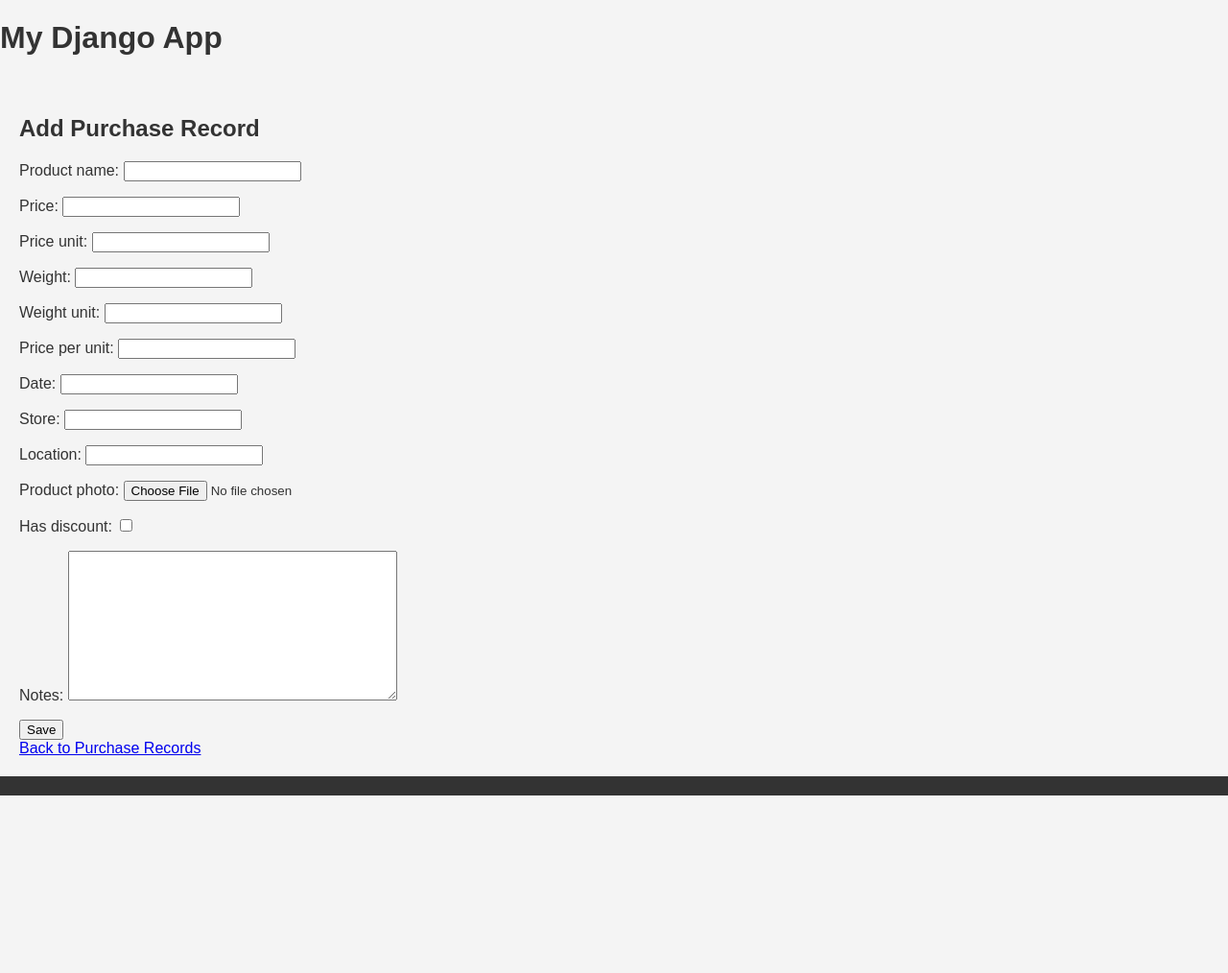
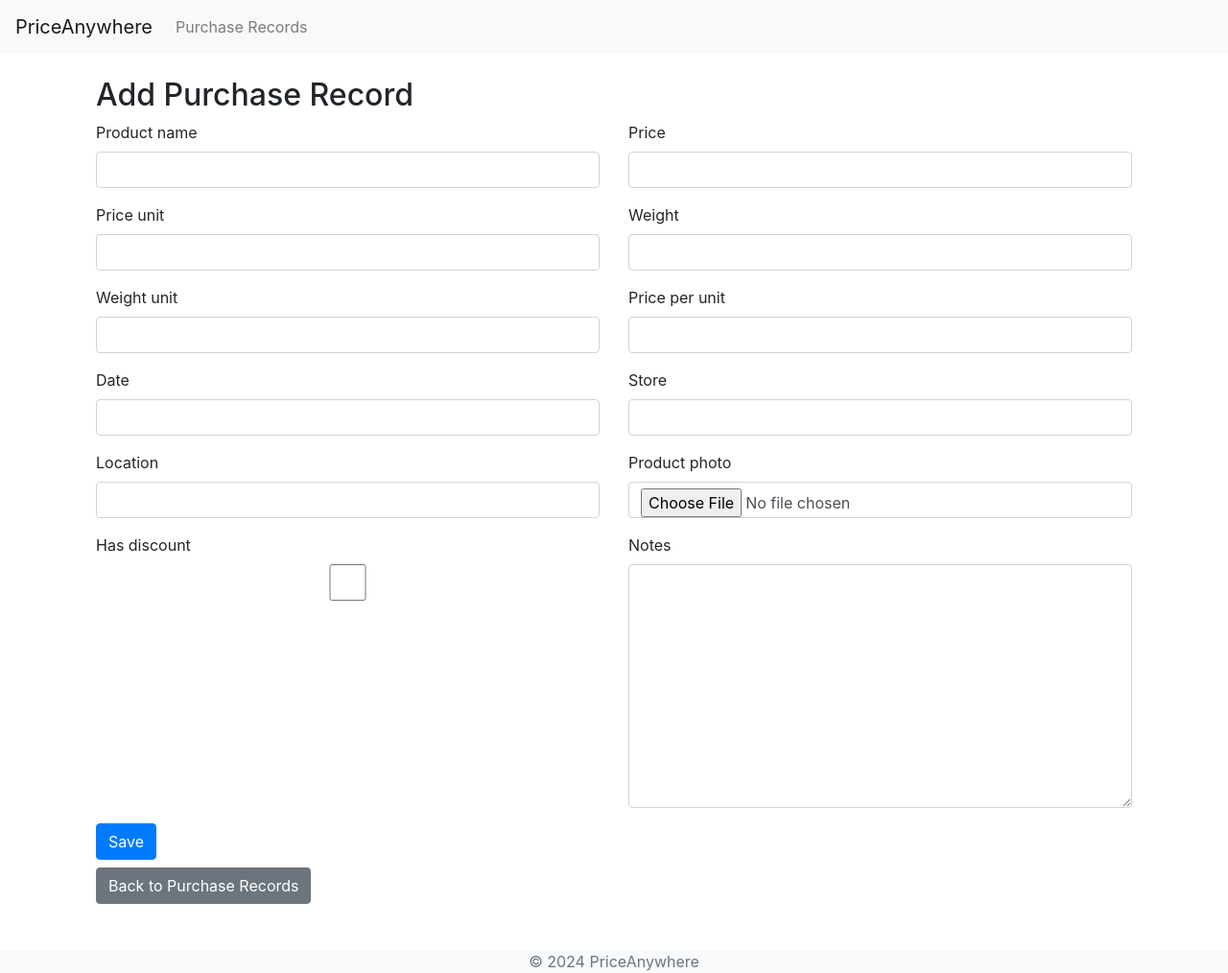
Before and after one commit to tobyatgithub/PriceAnywhere, a Django app: page /prices/purchase_records/add/ in a window 1280 px wide. Shown: the whole page at 96% size. Before the commit the page ends 829 px from the top, so only its background shows below. Run offline with Django 4.2, Linux system fonts and the light colour scheme; some libraries are stand-ins or nearby versions.

Commit message:
Extend base, add home url, add bootstrap to base.

```diff
--- a/price_anywhere/price_anywhere/settings.py
+++ b/price_anywhere/price_anywhere/settings.py
@@ -39,6 +39,7 @@ INSTALLED_APPS = [
     'django.contrib.staticfiles',
     'products',
     'prices',
+    'widget_tweaks',
 ]
 
 MIDDLEWARE = [
--- a/price_anywhere/prices/templates/base.html
+++ b/price_anywhere/prices/templates/base.html
@@ -1,26 +1,46 @@
-<!-- prices/templates/prices/base.html -->
+{% load static %}
 <!DOCTYPE html>
 <html lang="en">
 <head>
-    {% load static %}
     <meta charset="UTF-8">
-    <meta http-equiv="X-UA-Compatible" content="IE=edge">
-    <meta name="viewport" content="width=device-width, initial-scale=1.0">
-    <title>{% block title %}My Django App{% endblock %}</title>
-    <link rel="stylesheet" type="text/css" href="{% static 'prices/css/styles.css' %}">
+    <meta name="viewport" content="width=device-width, initial-scale=1">
+    <title>{% block title %}Purchase Records{% endblock %}</title>
+    <!-- Bootstrap CSS -->
+    <link href="https://stackpath.bootstrapcdn.com/bootstrap/4.3.1/css/bootstrap.min.css" rel="stylesheet">
+    <link href="{% static 'css/style.css' %}" rel="stylesheet">
+    {% block extra_css %}{% endblock %}
 </head>
 <body>
-    <header>
-        <h1>My Django App</h1>
-        <!-- Add any other header content here -->
-    </header>
+    <nav class="navbar navbar-expand-lg navbar-light bg-light">
+        <a class="navbar-brand" href="{% url 'home' %}">PriceAnywhere</a>
+        <button class="navbar-toggler" type="button" data-toggle="collapse" data-target="#navbarNav" aria-controls="navbarNav" aria-expanded="false" aria-label="Toggle navigation">
+            <span class="navbar-toggler-icon"></span>
+        </button>
+        <div class="collapse navbar-collapse" id="navbarNav">
+            <ul class="navbar-nav">
+                <li class="nav-item">
+                    <a class="nav-link" href="{% url 'purchase_record_list' %}">Purchase Records</a>
+                </li>
+                <!-- Additional navigation links can be added here -->
+            </ul>
+        </div>
+    </nav>
 
-    <main>
-        {% block content %}{% endblock %}
-    </main>
+    <div class="container mt-4">
+        {% block content %}
+        {% endblock %}
+    </div>
 
-    <footer>
-        <!-- Add footer content here -->
+    <footer class="footer bg-light mt-5">
+        <div class="container text-center">
+            <span class="text-muted">&copy; 2024 PriceAnywhere</span>
+        </div>
     </footer>
+
+    <!-- Bootstrap JS, Popper.js, and jQuery -->
+    <script src="https://code.jquery.com/jquery-3.3.1.slim.min.js"></script>
+    <script src="https://cdnjs.cloudflare.com/ajax/libs/popper.js/1.14.7/umd/popper.min.js"></script>
+    <script src="https://stackpath.bootstrapcdn.com/bootstrap/4.3.1/js/bootstrap.min.js"></script>
+    {% block extra_js %}{% endblock %}
 </body>
 </html>
--- a/price_anywhere/prices/templates/prices/purchase_record_form.html
+++ b/price_anywhere/prices/templates/prices/purchase_record_form.html
@@ -1,16 +1,51 @@
 <!-- prices/templates/prices/purchase_record_form.html -->
 {% extends 'base.html' %}
 
+{% load widget_tweaks %}
+
 {% block content %}
+  <div class="container mt-4">
     {% if not request.resolver_match.url_name == 'purchase_record_edit' %}
       <h2>Add Purchase Record</h2>
     {% else %}
       <h2>Edit Purchase Record</h2>
     {% endif %}
-  <form method="post" enctype="multipart/form-data">
+    <form method="post" enctype="multipart/form-data" class="needs-validation" novalidate>
       {% csrf_token %}
-    {{ form.as_p }}
-    <button type="submit">Save</button>
+      <div class="row">
+        {% for field in form %}
+          <div class="col-md-6 mb-3">
+            <label for="{{ field.id_for_label }}" class="form-label">{{ field.label }}</label>
+            {{ field|add_class:'form-control' }}
+            {% if field.help_text %}
+              <div class="form-text">{{ field.help_text }}</div>
+            {% endif %}
+            {% for error in field.errors %}
+              <div class="invalid-feedback">{{ error }}</div>
+            {% endfor %}
+          </div>
+        {% endfor %}
+      </div>
+      <button type="submit" class="btn btn-primary">Save</button>
     </form>
-  <a href="{% url 'purchase_record_list' %}">Back to Purchase Records</a>
+    <a href="{% url 'purchase_record_list' %}" class="btn btn-secondary mt-2">Back to Purchase Records</a>
+  </div>
+
+  <script>
+    // JavaScript for Bootstrap validation
+    (function () {
+      'use strict'
+      var forms = document.querySelectorAll('.needs-validation')
+      Array.prototype.slice.call(forms)
+        .forEach(function (form) {
+          form.addEventListener('submit', function (event) {
+            if (!form.checkValidity()) {
+              event.preventDefault()
+              event.stopPropagation()
+            }
+            form.classList.add('was-validated')
+          }, false)
+        })
+    })()
+  </script>
 {% endblock %}
--- a/price_anywhere/prices/urls.py
+++ b/price_anywhere/prices/urls.py
@@ -2,7 +2,7 @@ from django.urls import path
 from .views import PurchaseRecordListView, PurchaseRecordCreateView, PurchaseRecordUpdateView, PurchaseRecordDeleteView
 
 urlpatterns = [
-    path('', PurchaseRecordListView.as_view(), name='purchase_record_list'),
+    path('', PurchaseRecordListView.as_view(), name='home'),
     path('purchase_records/', PurchaseRecordListView.as_view(), name='purchase_record_list'),
     path('purchase_records/add/', PurchaseRecordCreateView.as_view(), name='purchase_record_add'),
     path('purchase_records/<int:pk>/edit/', PurchaseRecordUpdateView.as_view(), name='purchase_record_edit'),
--- a/price_anywhere/prices/views.py
+++ b/price_anywhere/prices/views.py
@@ -33,3 +33,7 @@ class PurchaseRecordDeleteView(DeleteView):
     model = PurchaseRecord
     template_name = 'prices/purchase_record_confirm_delete.html'
     success_url = reverse_lazy('purchase_record_list')
+
+
+def home(request):
+    return render(request, 'prices/purchase_record_list.html')
```
Also changed, not shown: price_anywhere/prices/templates/prices/purchase_record_list.html (+4 -23 lines). Lines whose indentation alone changed are shown as unchanged.
